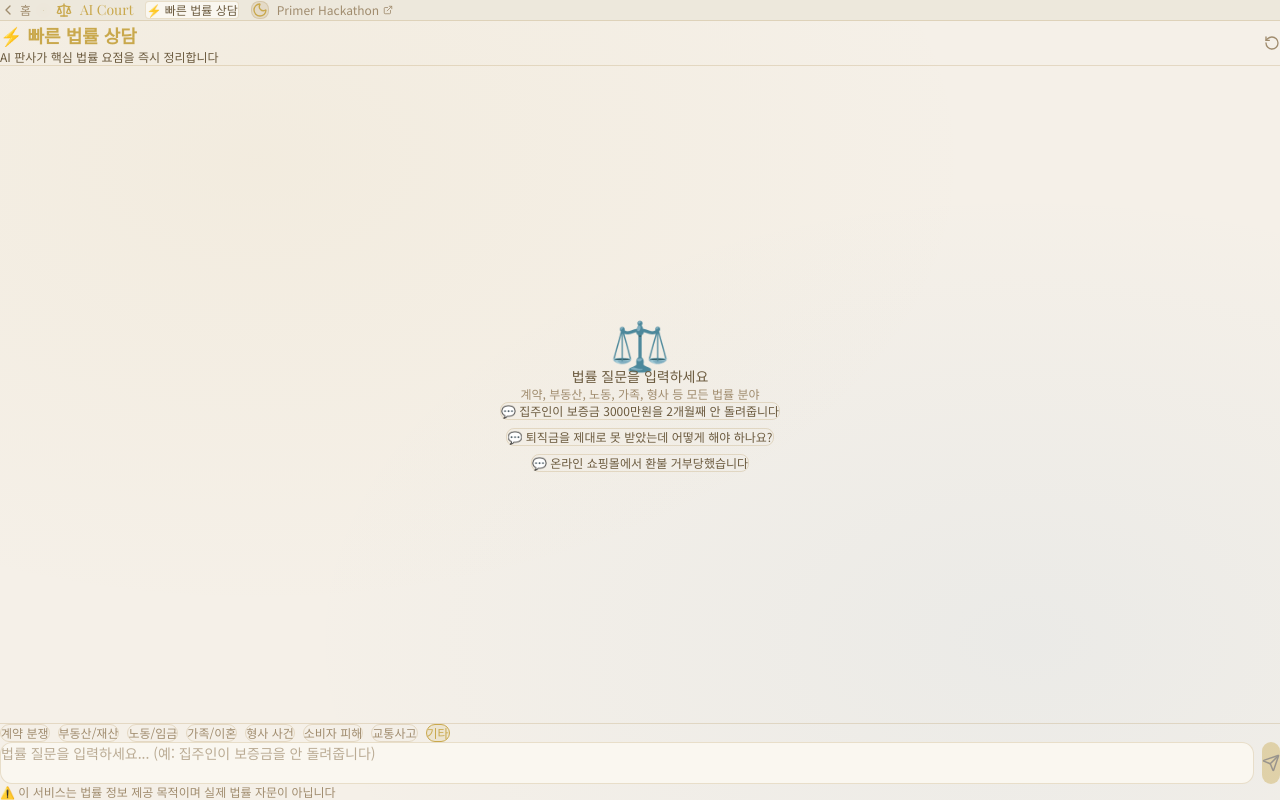
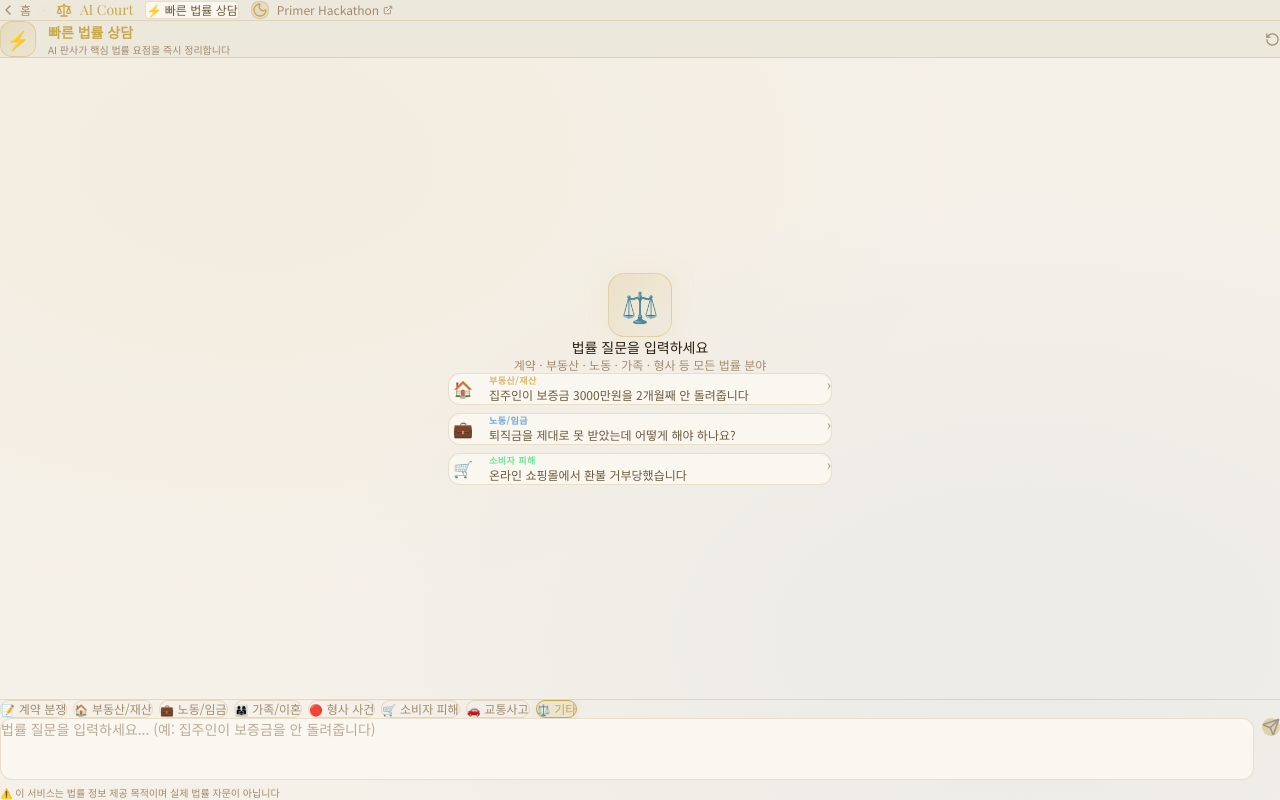
Before and after one commit to Hwani-Net/ai-court, a React (Vite) app: page / in a window 1280 px wide. Both pictures are taken after a click on the button 336 px from the left and 515 px from the top of the page. Built offline with nearby package versions, Linux system fonts and the light colour scheme.

Commit message:
feat: QuickConsultPage overhaul - loading banner, example cards with category tags, emoji chips, char counter, glow effects

```diff
--- a/src/pages/QuickConsultPage.tsx
+++ b/src/pages/QuickConsultPage.tsx
@@ -6,6 +6,37 @@ import { ShareButton } from '@/components/ShareButton'
 import { quickConsult } from '@/services/openai'
 import type { Message, LegalCategory } from '@/types'
 import { LEGAL_CATEGORIES } from '@/types'
+
+// Category emoji map
+const CATEGORY_EMOJI: Record<LegalCategory, string> = {
+  contract: '📝',
+  property: '🏠',
+  labor: '💼',
+  family: '👨‍👩‍👧',
+  criminal: '🔴',
+  consumer: '🛒',
+  traffic: '🚗',
+  other: '⚖️',
+}
+
+// Example questions with category
+const EXAMPLE_QUESTIONS: { q: string; category: LegalCategory; color: string }[] = [
+  {
+    q: '집주인이 보증금 3000만원을 2개월째 안 돌려줍니다',
+    category: 'property',
+    color: 'rgba(201,168,76,0.8)',
+  },
+  {
+    q: '퇴직금을 제대로 못 받았는데 어떻게 해야 하나요?',
+    category: 'labor',
+    color: 'rgba(74,144,217,0.8)',
+  },
+  {
+    q: '온라인 쇼핑몰에서 환불 거부당했습니다',
+    category: 'consumer',
+    color: 'rgba(74,222,128,0.8)',
+  },
+]
 
 export function QuickConsultPage() {
   const [messages, setMessages] = useState<Message[]>([])
@@ -18,8 +49,9 @@ export function QuickConsultPage() {
     bottomRef.current?.scrollIntoView({ behavior: 'smooth' })
   }, [messages])
 
-  const handleSubmit = useCallback(async (overrideInput?: string) => {
+  const handleSubmit = useCallback(async (overrideInput?: string, overrideCategory?: LegalCategory) => {
     const query = (overrideInput ?? input).trim()
+    const cat = overrideCategory ?? category
     if (!query || isLoading) return
 
     const userMsg: Message = {
@@ -43,7 +75,7 @@ export function QuickConsultPage() {
     setIsLoading(true)
 
     try {
-      await quickConsult(query, category, ({ content, done }) => {
+      await quickConsult(query, cat, ({ content, done }) => {
         if (done) {
           setMessages(prev =>
             prev.map(m => m.id === streamingId ? { ...m, isStreaming: false } : m)
@@ -67,13 +99,34 @@ export function QuickConsultPage() {
     }
   }, [input, category, isLoading])
 
+  const charCount = input.length
+  const maxChars = 500
+
   return (
     <div className="flex flex-col h-full">
       {/* Header */}
-      <div className="flex items-center justify-between p-4 border-b" style={{ borderColor: 'var(--border)' }}>
+      <div
+        className="flex items-center justify-between px-4 py-3 border-b"
+        style={{ borderColor: 'var(--border)', background: 'var(--bg-secondary)' }}
+      >
+        <div className="flex items-center gap-3">
+          <div
+            className="w-9 h-9 rounded-xl flex items-center justify-center flex-shrink-0"
+            style={{
+              background: 'linear-gradient(135deg, rgba(201,168,76,0.2) 0%, rgba(201,168,76,0.05) 100%)',
+              border: '1.5px solid rgba(201,168,76,0.35)',
+            }}
+          >
+            <span className="text-lg">⚡</span>
+          </div>
           <div>
-          <h2 className="font-bold text-lg" style={{ color: 'var(--accent-gold)' }}>⚡ 빠른 법률 상담</h2>
-          <p className="text-xs" style={{ color: 'var(--text-secondary)' }}>AI 판사가 핵심 법률 요점을 즉시 정리합니다</p>
+            <h2 className="font-bold text-sm" style={{ color: 'var(--accent-gold)' }}>
+              빠른 법률 상담
+            </h2>
+            <p className="text-[10px]" style={{ color: 'var(--text-muted)' }}>
+              AI 판사가 핵심 법률 요점을 즉시 정리합니다
+            </p>
+          </div>
         </div>
         <div className="flex items-center gap-2">
           {messages.length > 0 && <ShareButton text="AI Court에서 법률 상담을 받았어요! 무료로 체험해보세요." />}
@@ -82,10 +135,52 @@ export function QuickConsultPage() {
             className="p-2 rounded-lg hover:bg-white/5 transition-colors"
             title="대화 초기화"
           >
-            <RotateCcw size={16} style={{ color: 'var(--text-muted)' }} />
+            <RotateCcw size={15} style={{ color: 'var(--text-muted)' }} />
           </button>
         </div>
       </div>
+
+      {/* Loading banner */}
+      <AnimatePresence>
+        {isLoading && (
+          <motion.div
+            initial={{ height: 0, opacity: 0 }}
+            animate={{ height: 'auto', opacity: 1 }}
+            exit={{ height: 0, opacity: 0 }}
+            transition={{ duration: 0.25 }}
+            className="overflow-hidden"
+          >
+            <div
+              className="flex items-center justify-center gap-2 py-2 text-xs font-medium"
+              style={{
+                background: 'linear-gradient(90deg, rgba(201,168,76,0.08), rgba(201,168,76,0.15), rgba(201,168,76,0.08))',
+                color: 'var(--accent-gold)',
+                borderBottom: '1px solid rgba(201,168,76,0.15)',
+              }}
+            >
+              <motion.span
+                animate={{ rotate: 360 }}
+                transition={{ duration: 1.5, repeat: Infinity, ease: 'linear' }}
+                className="text-sm"
+              >
+                ⚖️
+              </motion.span>
+              AI 판사가 법률을 분석하고 있습니다...
+              <span className="flex gap-0.5">
+                {[0, 1, 2].map(i => (
+                  <motion.span
+                    key={i}
+                    className="w-1 h-1 rounded-full inline-block"
+                    style={{ background: 'var(--accent-gold)' }}
+                    animate={{ opacity: [0.3, 1, 0.3] }}
+                    transition={{ duration: 1, repeat: Infinity, delay: i * 0.25 }}
+                  />
+                ))}
+              </span>
+            </div>
+          </motion.div>
+        )}
+      </AnimatePresence>
 
       {/* Messages */}
       <div className="flex-1 overflow-y-auto p-4 chat-area">
@@ -94,29 +189,79 @@ export function QuickConsultPage() {
             <motion.div
               initial={{ opacity: 0 }}
               animate={{ opacity: 1 }}
-              className="flex flex-col items-center justify-center h-full text-center py-12"
+              exit={{ opacity: 0 }}
+              className="flex flex-col items-center justify-center h-full text-center py-8"
             >
-              <div className="text-5xl mb-4">⚖️</div>
-              <p className="text-sm" style={{ color: 'var(--text-secondary)' }}>
+              {/* Icon box */}
+              <motion.div
+                initial={{ scale: 0.7, opacity: 0 }}
+                animate={{ scale: 1, opacity: 1 }}
+                transition={{ type: 'spring', bounce: 0.4 }}
+                className="w-16 h-16 rounded-2xl flex items-center justify-center mb-4"
+                style={{
+                  background: 'linear-gradient(135deg, rgba(201,168,76,0.18) 0%, rgba(201,168,76,0.05) 100%)',
+                  border: '1.5px solid rgba(201,168,76,0.35)',
+                  boxShadow: '0 0 30px rgba(201,168,76,0.1)',
+                }}
+              >
+                <span className="text-3xl">⚖️</span>
+              </motion.div>
+
+              <motion.p
+                initial={{ opacity: 0, y: 8 }}
+                animate={{ opacity: 1, y: 0 }}
+                transition={{ delay: 0.15 }}
+                className="text-sm font-medium mb-1"
+                style={{ color: 'var(--text-primary)' }}
+              >
                 법률 질문을 입력하세요
-              </p>
-              <p className="text-xs mt-2 mb-6" style={{ color: 'var(--text-muted)' }}>
-                계약, 부동산, 노동, 가족, 형사 등 모든 법률 분야
-              </p>
-              <div className="flex flex-wrap gap-2 justify-center max-w-md">
-                {[
-                  '집주인이 보증금 3000만원을 2개월째 안 돌려줍니다',
-                  '퇴직금을 제대로 못 받았는데 어떻게 해야 하나요?',
-                  '온라인 쇼핑몰에서 환불 거부당했습니다',
-                ].map((q) => (
-                  <button
+              </motion.p>
+              <motion.p
+                initial={{ opacity: 0, y: 8 }}
+                animate={{ opacity: 1, y: 0 }}
+                transition={{ delay: 0.2 }}
+                className="text-xs mb-6"
+                style={{ color: 'var(--text-muted)' }}
+              >
+                계약 · 부동산 · 노동 · 가족 · 형사 등 모든 법률 분야
+              </motion.p>
+
+              {/* Example question cards */}
+              <div className="flex flex-col gap-2 w-full max-w-sm">
+                {EXAMPLE_QUESTIONS.map(({ q, category: cat, color }, i) => (
+                  <motion.button
                     key={q}
-                    onClick={() => handleSubmit(q)}
-                    className="text-xs px-3 py-2 rounded-lg border transition-all hover:bg-white/5 active:scale-95"
-                    style={{ borderColor: 'var(--border)', color: 'var(--text-secondary)' }}
+                    initial={{ opacity: 0, y: 10 }}
+                    animate={{ opacity: 1, y: 0 }}
+                    transition={{ delay: 0.25 + i * 0.08 }}
+                    whileHover={{ scale: 1.02, borderColor: color, boxShadow: `0 4px 16px ${color}20` }}
+                    whileTap={{ scale: 0.98 }}
+                    onClick={() => {
+                      setCategory(cat)
+                      handleSubmit(q, cat)
+                    }}
+                    className="flex items-start gap-3 p-3 rounded-xl text-left border transition-all"
+                    style={{ borderColor: 'var(--border)', background: 'var(--bg-card)' }}
                   >
-                    💬 {q}
-                  </button>
+                    <span
+                      className="text-base flex-shrink-0 w-7 h-7 rounded-lg flex items-center justify-center"
+                      style={{ background: `${color}15` }}
+                    >
+                      {CATEGORY_EMOJI[cat]}
+                    </span>
+                    <div className="flex-1 min-w-0">
+                      <div
+                        className="text-[9px] font-semibold tracking-wider uppercase mb-0.5"
+                        style={{ color }}
+                      >
+                        {LEGAL_CATEGORIES[cat]}
+                      </div>
+                      <div className="text-xs leading-snug" style={{ color: 'var(--text-secondary)' }}>
+                        {q}
+                      </div>
+                    </div>
+                    <span className="text-sm flex-shrink-0 mt-0.5" style={{ color: 'var(--text-muted)' }}>›</span>
+                  </motion.button>
                 ))}
               </div>
             </motion.div>
@@ -130,30 +275,35 @@ export function QuickConsultPage() {
       </div>
 
       {/* Input area */}
-      <div className="p-4 border-t" style={{ borderColor: 'var(--border)' }}>
+      <div className="p-3 border-t" style={{ borderColor: 'var(--border)' }}>
         {/* Category selector */}
-        <div className="flex gap-2 mb-3 overflow-x-auto pb-1 scrollbar-none" style={{ WebkitOverflowScrolling: 'touch' }}>
+        <div className="flex gap-1.5 mb-2.5 overflow-x-auto pb-1 scrollbar-none" style={{ WebkitOverflowScrolling: 'touch' }}>
           {(Object.entries(LEGAL_CATEGORIES) as [LegalCategory, string][]).map(([key, label]) => (
-            <button
+            <motion.button
               key={key}
+              whileHover={{ scale: 1.05 }}
+              whileTap={{ scale: 0.95 }}
               onClick={() => setCategory(key)}
-              className="text-xs px-3 py-1 rounded-full border transition-all"
+              className="flex items-center gap-1 text-xs px-2.5 py-1 rounded-full border transition-all whitespace-nowrap flex-shrink-0"
               style={{
                 borderColor: category === key ? 'var(--accent-gold)' : 'var(--border)',
-                background: category === key ? 'rgba(201, 168, 76, 0.15)' : 'transparent',
+                background: category === key ? 'rgba(201,168,76,0.15)' : 'transparent',
                 color: category === key ? 'var(--accent-gold)' : 'var(--text-muted)',
+                boxShadow: category === key ? '0 0 10px rgba(201,168,76,0.15)' : 'none',
               }}
             >
+              <span className="text-[11px]">{CATEGORY_EMOJI[key]}</span>
               {label}
-            </button>
+            </motion.button>
           ))}
         </div>
 
         {/* Text input */}
         <div className="flex gap-2">
+          <div className="flex-1 relative">
             <textarea
               value={input}
-            onChange={e => setInput(e.target.value)}
+              onChange={e => setInput(e.target.value.slice(0, maxChars))}
               onKeyDown={e => {
                 if (e.key === 'Enter' && !e.shiftKey) {
                   e.preventDefault()
@@ -163,28 +313,52 @@ export function QuickConsultPage() {
               placeholder="법률 질문을 입력하세요... (예: 집주인이 보증금을 안 돌려줍니다)"
               rows={2}
               disabled={isLoading}
-            className="flex-1 px-4 py-3 rounded-xl text-sm resize-none outline-none transition-all disabled:opacity-60"
+              className="w-full px-4 py-3 rounded-xl text-sm resize-none outline-none transition-all disabled:opacity-60"
               style={{
                 background: 'var(--bg-card)',
                 border: '1px solid var(--border)',
                 color: 'var(--text-primary)',
+                paddingBottom: '20px',
               }}
-            onFocus={e => e.target.style.borderColor = 'var(--accent-gold)'}
-            onBlur={e => e.target.style.borderColor = 'var(--border)'}
+              onFocus={e => {
+                e.target.style.borderColor = 'var(--accent-gold)'
+                e.target.style.boxShadow = '0 0 0 3px rgba(201,168,76,0.08)'
+              }}
+              onBlur={e => {
+                e.target.style.borderColor = 'var(--border)'
+                e.target.style.boxShadow = 'none'
+              }}
             />
-          <button
+            {/* Char counter */}
+            {charCount > 0 && (
+              <div
+                className="absolute bottom-2 right-3 text-[10px]"
+                style={{ color: charCount > maxChars * 0.9 ? 'var(--prosecutor)' : 'var(--text-muted)' }}
+              >
+                {charCount}/{maxChars}
+              </div>
+            )}
+          </div>
+
+          <motion.button
+            whileHover={!isLoading && input.trim() ? { scale: 1.05, boxShadow: '0 4px 16px rgba(201,168,76,0.35)' } : {}}
+            whileTap={!isLoading && input.trim() ? { scale: 0.95 } : {}}
             onClick={() => handleSubmit()}
             disabled={isLoading || !input.trim()}
-            className="px-4 py-3 rounded-xl font-medium transition-all flex items-center gap-2 disabled:opacity-40"
+            className="px-4 py-3 rounded-xl font-medium transition-all flex items-center gap-2 disabled:opacity-40 self-start"
             style={{
               background: 'var(--accent-gold)',
               color: '#1a1208',
             }}
           >
-            {isLoading ? <Gavel size={18} className="animate-bounce" /> : <Send size={18} />}
-          </button>
+            {isLoading
+              ? <Gavel size={18} className="animate-bounce" />
+              : <Send size={18} />
+            }
+          </motion.button>
         </div>
-        <p className="text-xs mt-2" style={{ color: 'var(--text-muted)' }}>
+
+        <p className="text-[10px] mt-2" style={{ color: 'var(--text-muted)' }}>
           ⚠️ 이 서비스는 법률 정보 제공 목적이며 실제 법률 자문이 아닙니다
         </p>
       </div>
```
Lines whose indentation alone changed are shown as unchanged.
